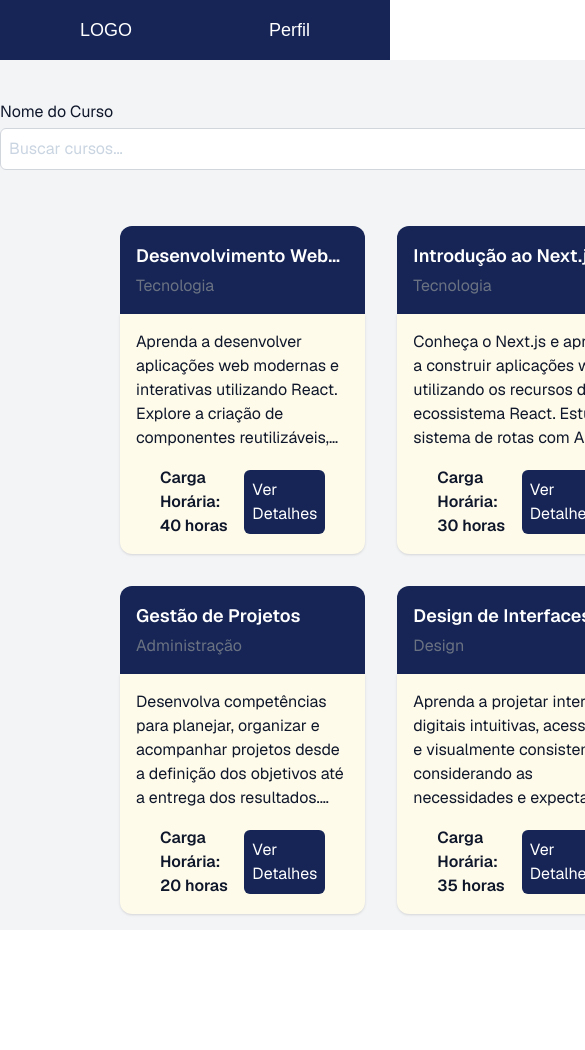
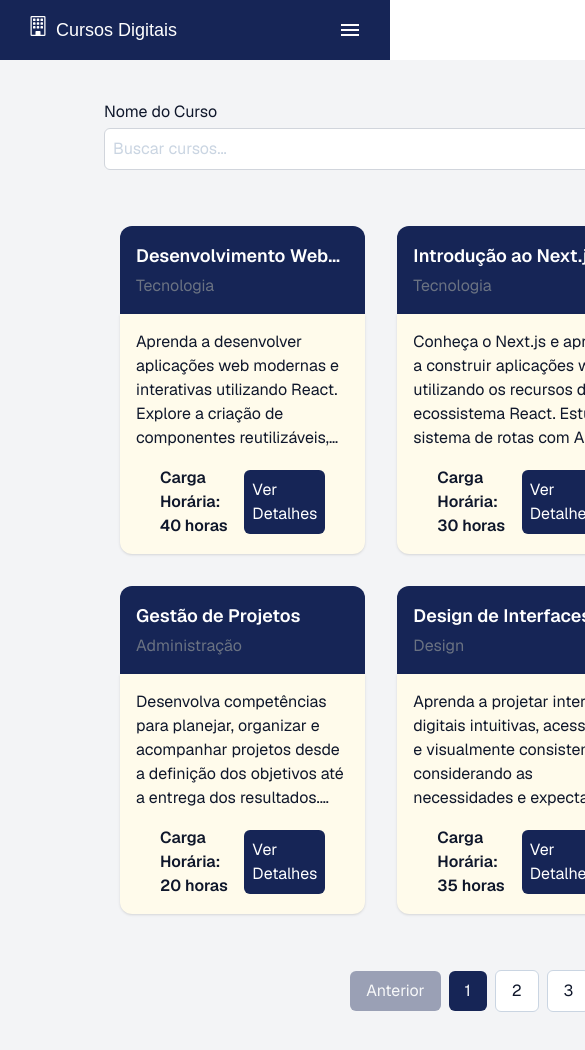
Before and after one commit to neliocarlos/cursos-online, a Next.js app: page /cursos in a window 390 px wide. Shown: the top 1050 px of the page, 585 px wide, since content can reach past the window. Before the commit the page ends 930 px from the top, so only its background shows below. Built offline with nearby package versions, Linux system fonts and the light colour scheme.

Commit message:
Ajustando home e paginação de cursos

```diff
--- a/app/cursos/[id]/actions.ts
+++ b/app/cursos/[id]/actions.ts
@@ -2,8 +2,8 @@
 "use server";
 
 import { enviarInscricao } from "@/services/inscricao";
+import { InscricaoEstado } from "@/types/inscricao-types";
 import { z } from "zod";
-import { InscricaoEstado } from "../../../types/inscricao-estado";
 
 
 const inscricaoSchema = z.object({
--- a/app/page.tsx
+++ b/app/page.tsx
@@ -1,71 +1,15 @@
-import Image from "next/image";
-import Link from "next/link";
+import Link from "next/dist/client/link";
 
 export default function Home() {
   return (
-    <div className="flex flex-col flex-1 items-center justify-center bg-zinc-50 font-sans dark:bg-black">
-      <main className="flex flex-1 w-full max-w-3xl flex-col items-center justify-between py-32 px-16 bg-white dark:bg-black sm:items-start">
-        <Image
-          className="dark:invert h-5 w-[100px]"
-          src="/next.svg"
-          alt="Next.js logo"
-          width={100}
-          height={20}
-          priority
-        />
-        <div className="flex flex-col items-center gap-6 text-center sm:items-start sm:text-left">
-          <h1 className="max-w-xs text-3xl font-semibold leading-10 tracking-tight text-black dark:text-zinc-50">
-            To get started, edit the{" "}
-            <code className="rounded bg-black/[.06] px-1.5 py-0.5 font-mono text-[0.9em] dark:bg-white/[.08]">
-              page.tsx
-            </code>{" "}
-            file.
-          </h1>
-          <p className="max-w-md text-lg leading-8 text-zinc-600 dark:text-zinc-400">
-            Looking for a starting point or more instructions? Head over to{" "}
-            <a
-              href="https://vercel.com/templates?framework=next.js&utm_source=create-next-app&utm_medium=appdir-template-tw&utm_campaign=create-next-app"
-              className="font-medium text-zinc-950 dark:text-zinc-50"
-            >
-              Templates
-            </a>{" "}
-            or the{" "}
-            <a
-              href="https://nextjs.org/learn?utm_source=create-next-app&utm_medium=appdir-template-tw&utm_campaign=create-next-app"
-              className="font-medium text-zinc-950 dark:text-zinc-50"
-            >
-              Learning
-            </a>{" "}
-            center.
-          </p>
-        </div>
-        <div className="flex flex-col gap-4 text-base font-medium sm:flex-row">
-          <a
-            className="flex h-12 w-full items-center justify-center gap-2 rounded-full bg-foreground px-5 text-background transition-colors hover:bg-[#383838] dark:hover:bg-[#ccc] md:w-[158px]"
-            href="https://vercel.com/new?utm_source=create-next-app&utm_medium=appdir-template-tw&utm_campaign=create-next-app"
-            target="_blank"
-            rel="noopener noreferrer"
-          >
-            <Image
-              className="dark:invert h-[14px] w-4"
-              src="/vercel.svg"
-              alt="Vercel logomark"
-              width={16}
-              height={14}
-            />
-            Deploy Now
-          </a>
-          <a
-            className="flex h-12 w-full items-center justify-center rounded-full border border-solid border-black/[.08] px-5 transition-colors hover:border-transparent hover:bg-black/[.04] dark:border-white/[.145] dark:hover:bg-[#1a1a1a] md:w-[158px]"
-            href="https://nextjs.org/docs?utm_source=create-next-app&utm_medium=appdir-template-tw&utm_campaign=create-next-app"
-            target="_blank"
-            rel="noopener noreferrer"
-          >
-            Documentation
-          </a>
-          <Link className="flex h-12 w-full items-center justify-center rounded-full border border-solid border-black/[.08] px-5 transition-colors hover:border-transparent hover:bg-black/[.04] dark:border-white/[.145] dark:hover:bg-[#1a1a1a] md:w-[158px]" href="/cursos">Cursos</Link>
-        </div>
-      </main>
+    <div className="flex flex-col flex-1 items-center font-sans bg-gray-100">
+      <div className="flex flex-col items-center justify-center py-8">
+        <h1 className="text-3xl font-bold text-gray-800">Bem-vindo ao Cursos Digitais</h1>
+        <p className="text-gray-600 mt-4">Explore nossos cursos e aprimore suas habilidades.</p>
+      </div>
+      <Link href="/cursos" className="bg-blue-950 hover:bg-blue-900 text-white font-bold py-2 px-4 rounded">
+        Confira nossos cursos
+      </Link>
     </div>
   );
 }
--- a/components/header/index.tsx
+++ b/components/header/index.tsx
@@ -1,8 +1,12 @@
+import { BsBuilding } from "@react-icons/all-files/bs/BsBuilding";
+import { IoMdMenu } from "@react-icons/all-files/io/IoMdMenu";
+import Link from "next/dist/client/link";
+
 export default function Header() {
     return (
-        <header className="absolute top-0 flex justify-between items-center w-full py-4 px-20 text-lg bg-blue-950 text-white">
-            <div>LOGO</div>
-            <div>Perfil</div>
+        <header className="absolute top-0 flex justify-between items-center w-full py-4 sm:px-20 px-7 text-lg bg-blue-950 text-white">
+            <Link href="/" className='flex gap-2'><BsBuilding className="text-xl" />Cursos Digitais</Link>
+            <Link href="/admin/inscricoes"><IoMdMenu className="text-2xl" /></Link>
         </header>
     )
 }
--- a/components/lista-cursos/index.tsx
+++ b/components/lista-cursos/index.tsx
@@ -3,32 +3,50 @@
 
 import { useMemo, useState } from "react";
 import CardCurso from "@/components/card-curso";
+import { CATEGORIAS } from "@/mocks/categorias";
 import type { cursosMock } from "@/mocks/cursos";
-import { CATEGORIAS } from "@/mocks/categorias";
 
 type Curso = (typeof cursosMock)[number];
+
+const CURSOS_POR_PAGINA = 6;
 
 const normalizar = (texto: string) =>
   texto.normalize("NFD").replace(/[\u0300-\u036f]/g, "").toLowerCase();
 
 export default function ListaCursos({ cursos }: { cursos: Curso[] }) {
-  const [searchTitle, setSearchTitle] = useState("");
-  const [searchCategory, setSearchCategory] = useState("");
+  const [busca, setBusca] = useState("");
+  const [categoria, setCategoria] = useState("");
+  const [pagina, setPagina] = useState(1);
 
   const cursosFiltrados = useMemo(() => {
-    const termo = normalizar(searchTitle.trim());
+    const termo = normalizar(busca.trim());
 
     return cursos.filter((curso) => {
-      const matchTitle = normalizar(curso.nomeCurso).includes(termo);
-      const matchCategory = !searchCategory || curso.areaCurso === searchCategory;
-      return matchTitle && matchCategory;
+      const buscaExiste = normalizar(curso.nomeCurso).includes(termo);
+      const categoriaExiste = !categoria || curso.areaCurso === categoria;
+      return buscaExiste && categoriaExiste;
     });
-  }, [cursos, searchTitle, searchCategory]);
+  }, [cursos, busca, categoria]);
+
+  const totalPaginas = Math.max(
+    1,
+    Math.ceil(cursosFiltrados.length / CURSOS_POR_PAGINA),
+  );
+  const paginaAtual = Math.min(pagina, totalPaginas);
+
+  const cursosDaPagina = cursosFiltrados.slice(
+    (paginaAtual - 1) * CURSOS_POR_PAGINA,
+    paginaAtual * CURSOS_POR_PAGINA,
+  );
+
+  function irParaPagina(numero: number) {
+    setPagina(numero);
+    window.scrollTo({ top: 0, behavior: "smooth" });
+  }
 
   return (
     <>
-      <div className="flex w-full">
-        <div className="flex w-full justify-center items-center gap-4 py-10">
+      <div className="flex w-[80%] gap-4 items-end py-10">
         <div className="flex flex-col gap-1">
           <label htmlFor="nome-curso" className="text-slate-900">
             Nome do Curso
@@ -36,9 +54,12 @@ export default function ListaCursos({ cursos }: { cursos: Curso[] }) {
           <input
             id="nome-curso"
             type="text"
-              value={searchTitle}
-              onChange={(e) => setSearchTitle(e.target.value)}
-              className="border bg-white w-200 border-gray-300 p-2 rounded-md placeholder:text-slate-300 text-slate-800"
+            value={busca}
+            onChange={(e) => {
+              setBusca(e.target.value);
+              setPagina(1);
+            }}
+            className="border bg-white w-200 border-gray-300 p-2 rounded-md placeholder:text-slate-300 text-slate-700"
             placeholder="Buscar cursos..."
           />
         </div>
@@ -49,8 +70,11 @@ export default function ListaCursos({ cursos }: { cursos: Curso[] }) {
           </label>
           <select
             id="categoria-curso"
-              value={searchCategory}
-              onChange={(e) => setSearchCategory(e.target.value)}
+            value={categoria}
+            onChange={(e) => {
+              setCategoria(e.target.value);
+              setPagina(1);
+            }}
             className="border bg-white w-56 border-gray-300 p-2 rounded-md text-slate-900"
           >
             <option value="">Todas as categorias</option>
@@ -62,10 +86,9 @@ export default function ListaCursos({ cursos }: { cursos: Curso[] }) {
           </select>
         </div>
       </div>
-      </div>
 
       <div className="w-[80%] grid grid-cols-3">
-        {cursosFiltrados.map((curso) => (
+        {cursosDaPagina.map((curso) => (
           <div
             className="col-span-1 flex justify-center items-center p-4"
             key={curso.id}
@@ -78,6 +101,47 @@ export default function ListaCursos({ cursos }: { cursos: Curso[] }) {
       {cursosFiltrados.length === 0 && (
         <p className="text-slate-700 py-10">Nenhum curso encontrado.</p>
       )}
+
+      {totalPaginas > 1 && (
+        <nav
+          aria-label="Paginação de cursos"
+          className="flex items-center gap-2 py-10"
+        >
+          <button
+            type="button"
+            onClick={() => irParaPagina(paginaAtual - 1)}
+            disabled={paginaAtual === 1}
+            className="bg-blue-950 text-white py-2 px-4 rounded-md hover:bg-blue-900 disabled:opacity-40 disabled:cursor-not-allowed cursor-pointer"
+          >
+            Anterior
+          </button>
+
+          {Array.from({ length: totalPaginas }, (_, i) => i + 1).map((n) => (
+            <button
+              key={n}
+              type="button"
+              onClick={() => irParaPagina(n)}
+              aria-current={n === paginaAtual ? "page" : undefined}
+              className={
+                n === paginaAtual
+                  ? "bg-blue-950 text-white py-2 px-4 rounded-md"
+                  : "bg-white text-slate-900 border border-slate-300 py-2 px-4 rounded-md hover:bg-slate-100 cursor-pointer"
+              }
+            >
+              {n}
+            </button>
+          ))}
+
+          <button
+            type="button"
+            onClick={() => irParaPagina(paginaAtual + 1)}
+            disabled={paginaAtual === totalPaginas}
+            className="bg-blue-950 text-white py-2 px-4 rounded-md hover:bg-blue-900 disabled:opacity-40 disabled:cursor-not-allowed cursor-pointer"
+          >
+            Próxima
+          </button>
+        </nav>
+      )}
     </>
   );
 }
--- a/mocks/cursos.ts
+++ b/mocks/cursos.ts
@@ -50,4 +50,100 @@ export const cursosMock: CardCursoProps[] = [
     descricao:
       "Aprenda os fundamentos da linguagem C# e desenvolva uma base sólida para a criação de aplicações utilizando o ecossistema .NET. Estude variáveis, tipos de dados, operadores, estruturas condicionais, laços de repetição, métodos e tratamento de exceções. Avance para conceitos de orientação a objetos, incluindo classes, objetos, encapsulamento, herança e polimorfismo. Conheça coleções, manipulação de dados e organização de código, aplicando os conceitos em exercícios e pequenos projetos práticos.",
   },
+  {
+    id: 7,
+    nomeCurso: "Marketing Digital na Prática",
+    cargaHorario: "30 horas",
+    areaCurso: "Marketing",
+    descricao:
+      "Aprenda a planejar campanhas online, definir público-alvo e medir resultados. Explore redes sociais, e-mail marketing, anúncios pagos e métricas de desempenho em projetos práticos.",
+  },
+  {
+    id: 8,
+    nomeCurso: "Finanças Pessoais e Investimentos",
+    cargaHorario: "20 horas",
+    areaCurso: "Finanças",
+    descricao:
+      "Desenvolva o controle do orçamento, aprenda a montar uma reserva de emergência e conheça os principais tipos de investimento, com foco em planejamento de curto e longo prazo.",
+  },
+  {
+    id: 9,
+    nomeCurso: "Primeiros Socorros Básicos",
+    cargaHorario: "16 horas",
+    areaCurso: "Saúde",
+    descricao:
+      "Aprenda a agir corretamente em situações de emergência, como engasgos, queimaduras e desmaios. Pratique técnicas de reanimação e saiba quando e como acionar o socorro especializado.",
+  },
+  {
+    id: 10,
+    nomeCurso: "Inglês para Negócios",
+    cargaHorario: "60 horas",
+    areaCurso: "Idiomas",
+    descricao:
+      "Ganhe fluência para reuniões, e-mails e apresentações profissionais em inglês. O curso trabalha vocabulário corporativo, conversação e escrita com situações reais do mercado.",
+  },
+  {
+    id: 11,
+    nomeCurso: "Didática e Metodologias Ativas",
+    cargaHorario: "40 horas",
+    areaCurso: "Educação",
+    descricao:
+      "Conheça estratégias para tornar as aulas mais participativas, como sala de aula invertida e aprendizagem baseada em projetos, além de técnicas de avaliação e engajamento dos alunos.",
+  },
+  {
+    id: 12,
+    nomeCurso: "Introdução à Engenharia de Software",
+    cargaHorario: "45 horas",
+    areaCurso: "Engenharia",
+    descricao:
+      "Entenda o ciclo de vida do desenvolvimento de software, levantamento de requisitos, modelagem, testes e manutenção, além de metodologias ágeis aplicadas em equipes reais.",
+  },
+  {
+    id: 13,
+    nomeCurso: "Noções de Direito do Trabalho",
+    cargaHorario: "24 horas",
+    areaCurso: "Direito",
+    descricao:
+      "Estude os principais direitos e deveres nas relações de trabalho, tipos de contrato, jornada, férias, rescisão e as bases da legislação trabalhista brasileira.",
+  },
+  {
+    id: 14,
+    nomeCurso: "Design Gráfico com Foco em Identidade Visual",
+    cargaHorario: "36 horas",
+    areaCurso: "Design",
+    descricao:
+      "Aprenda a criar logotipos, paletas de cores e manuais de marca. Explore tipografia, composição e as etapas de um projeto de identidade visual, do briefing à entrega final.",
+  },
+  {
+    id: 15,
+    nomeCurso: "Segurança da Informação",
+    cargaHorario: "32 horas",
+    areaCurso: "Tecnologia",
+    descricao:
+      "Conheça os fundamentos de proteção de dados, criptografia, autenticação e boas práticas contra ameaças comuns, com foco na segurança de aplicações web e na conformidade com a LGPD.",
+  },
+  {
+    id: 16,
+    nomeCurso: "Liderança e Gestão de Equipes",
+    cargaHorario: "28 horas",
+    areaCurso: "Administração",
+    descricao:
+      "Desenvolva habilidades de comunicação, delegação e feedback. Aprenda a motivar equipes, resolver conflitos e conduzir reuniões e metas com clareza e foco em resultados.",
+  },
+  {
+    id: 17,
+    nomeCurso: "Contabilidade Básica para Empreendedores",
+    cargaHorario: "25 horas",
+    areaCurso: "Finanças",
+    descricao:
+      "Entenda balanço, fluxo de caixa e demonstração de resultados de forma simples. Aprenda a organizar as contas do negócio e a tomar decisões com base em números.",
+  },
+  {
+    id: 18,
+    nomeCurso: "Espanhol para Viagens e Trabalho",
+    cargaHorario: "40 horas",
+    areaCurso: "Idiomas",
+    descricao:
+      "Aprenda a se comunicar em espanhol no dia a dia, em viagens e no ambiente profissional, com ênfase em conversação, compreensão auditiva e vocabulário essencial.",
+  },
 ];
```
Lines whose indentation alone changed are shown as unchanged.
